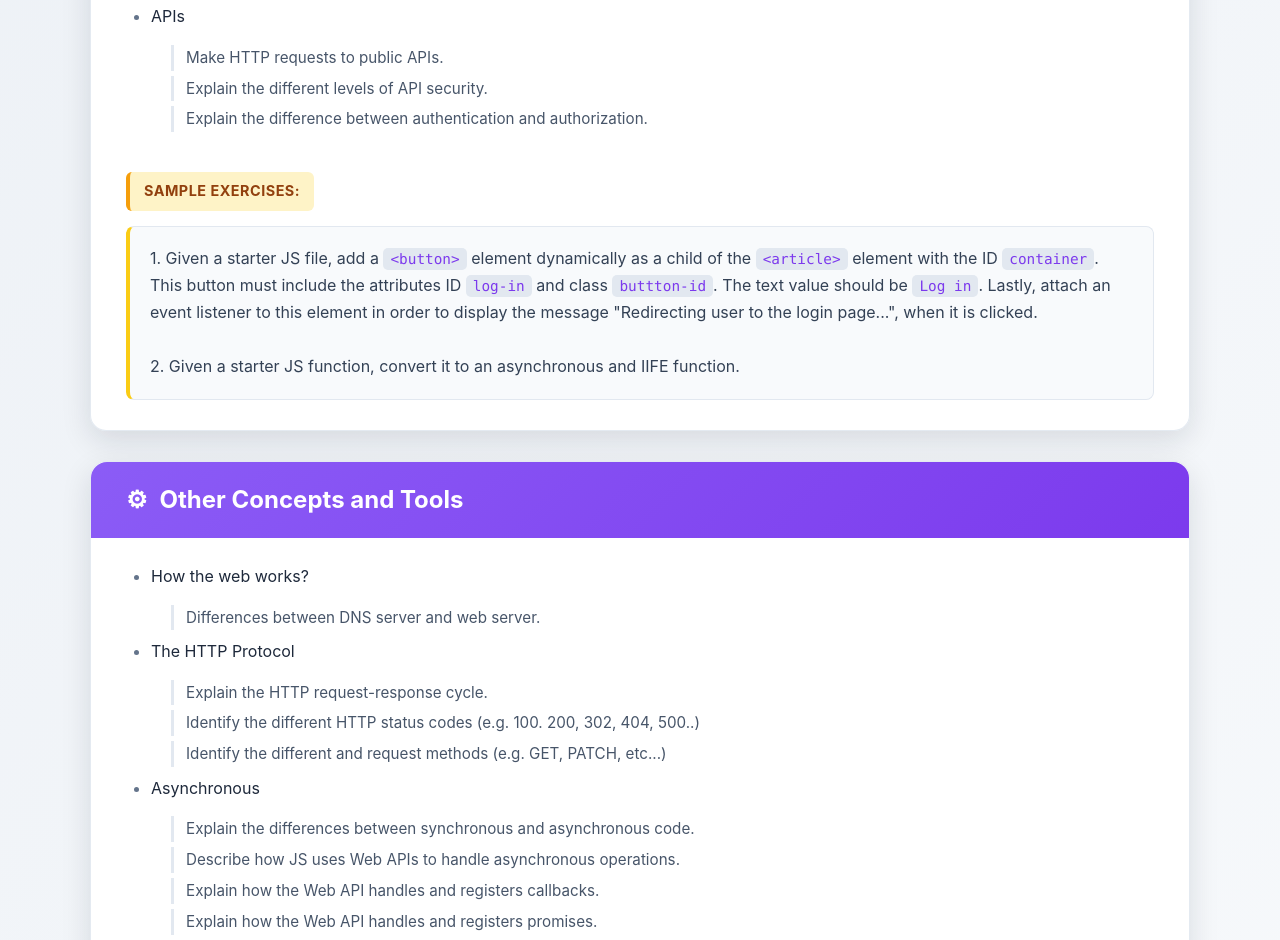
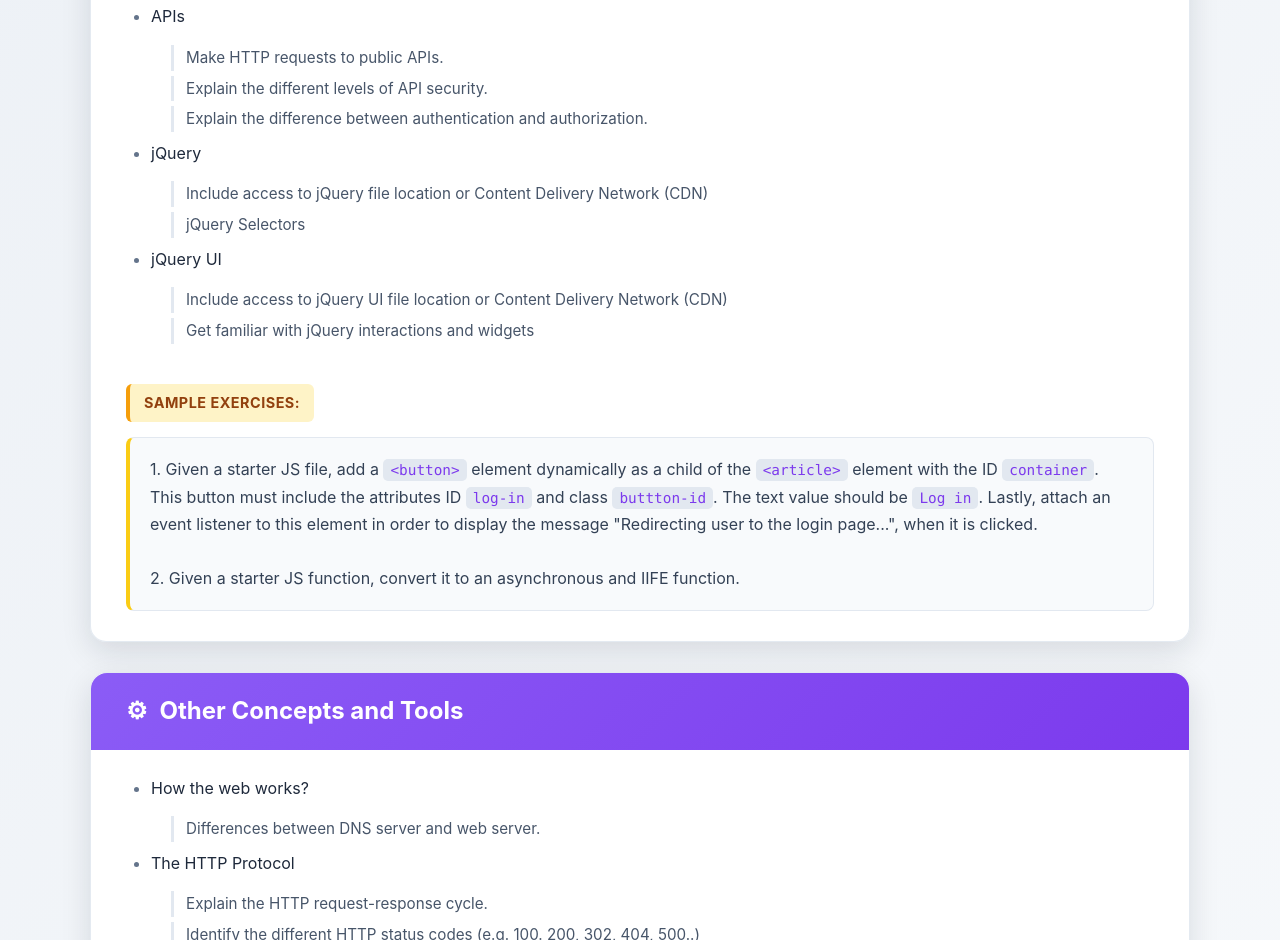
Before and after one commit to jreyes-13/3330-midterm, a plain HTML site: page index.html in a window 1280 px wide. Shown: the part 3579-4519 px from the top of the page. Drawn offline with Linux system fonts and the light colour scheme.

Commit message:
Update JS text to include jQuery

```diff
--- a/index.html
+++ b/index.html
@@ -162,6 +162,16 @@
     <p>Explain the different levels of API security.</p>
     <p>Explain the difference between authentication and authorization.</p>
 
+
+    <li>jQuery</li>
+    <p>Include access to jQuery file location or Content Delivery Network (CDN)</p>
+    <p>jQuery Selectors</p>
+
+
+    <li>jQuery UI</li>
+    <p>Include access to jQuery UI file location or Content Delivery Network (CDN)</p>
+    <p>Get familiar with jQuery interactions and widgets</p>
+
 </ul>
 
     <div class="subtopic">Sample Exercises: </div>
```
